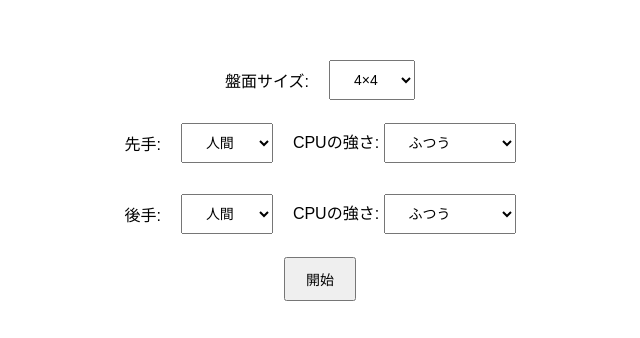
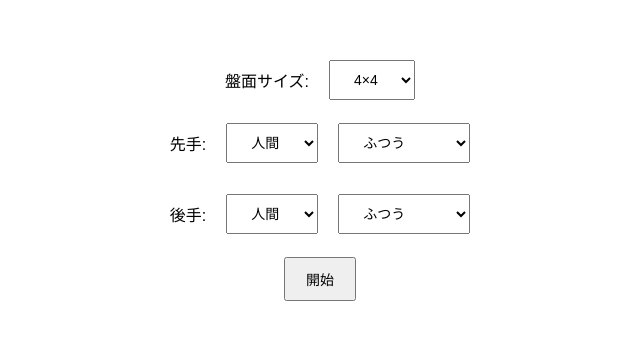
Before and after one commit to t-rakko/mattix, a plain HTML site: page index.html in a window 1280 px wide. Shown: the part 182-520 px from the top of the page, without its empty margins (320-960 px from the left). Drawn offline with Linux system fonts and the light colour scheme; no server answers.

Commit message:
modified: CPU label length shortened

```diff
--- a/index.html
+++ b/index.html
@@ -101,7 +101,6 @@
                 <option value="cpu">CPU</option>
             </select>
             <div id="player1CpuSettings">
-                <label for="player1CpuStrength">CPUの強さ:</label>
                 <select id="player1CpuStrength">
                     <option value="1">ふつう</option>
                     <option value="3">つよい</option>
@@ -116,7 +115,6 @@
                 <option value="cpu">CPU</option>
             </select>
             <div id="player2CpuSettings">
-                <label for="player2CpuStrength">CPUの強さ:</label>
                 <select id="player2CpuStrength">
                     <option value="1">ふつう</option>
                     <option value="3">つよい</option>
```
